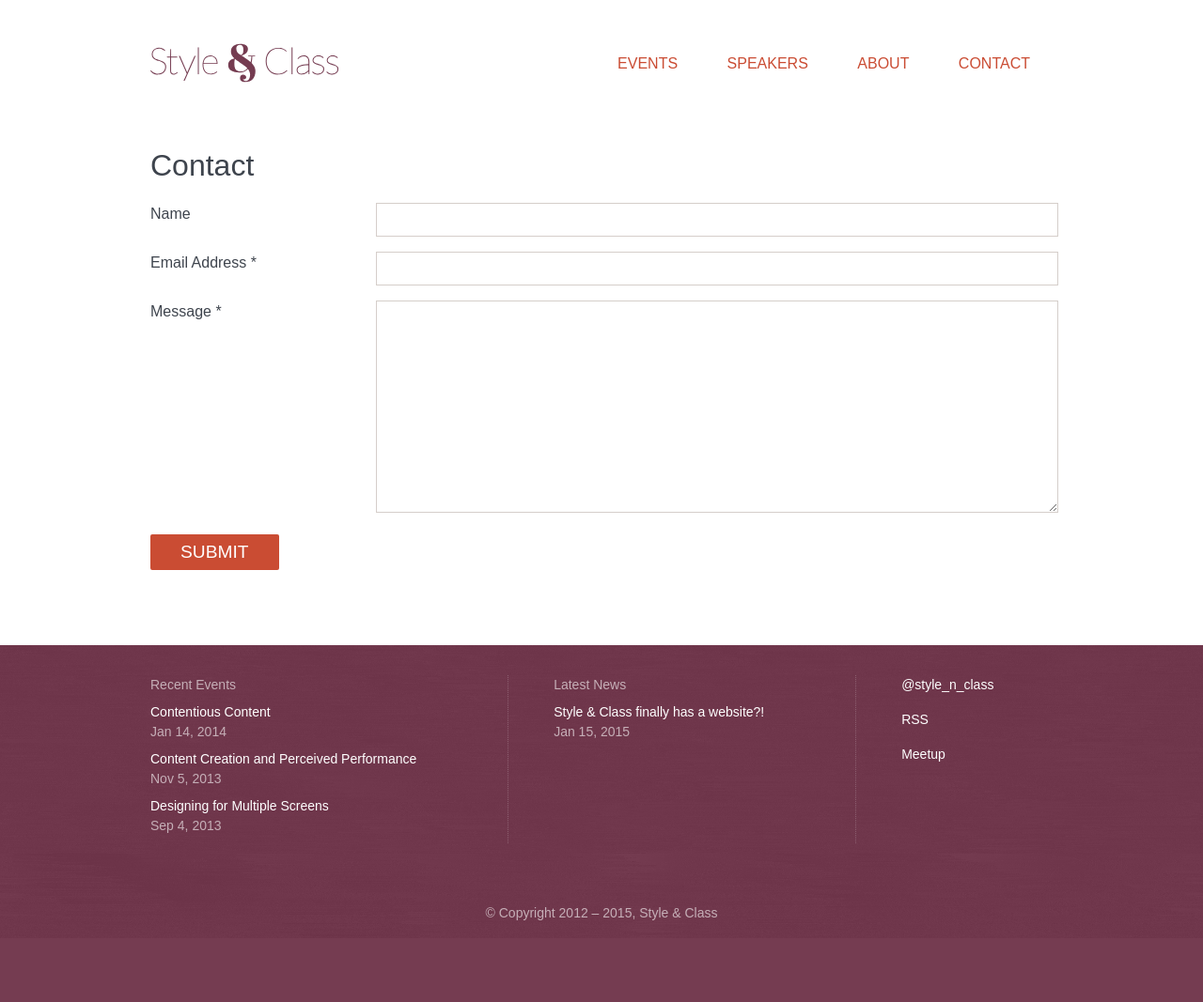
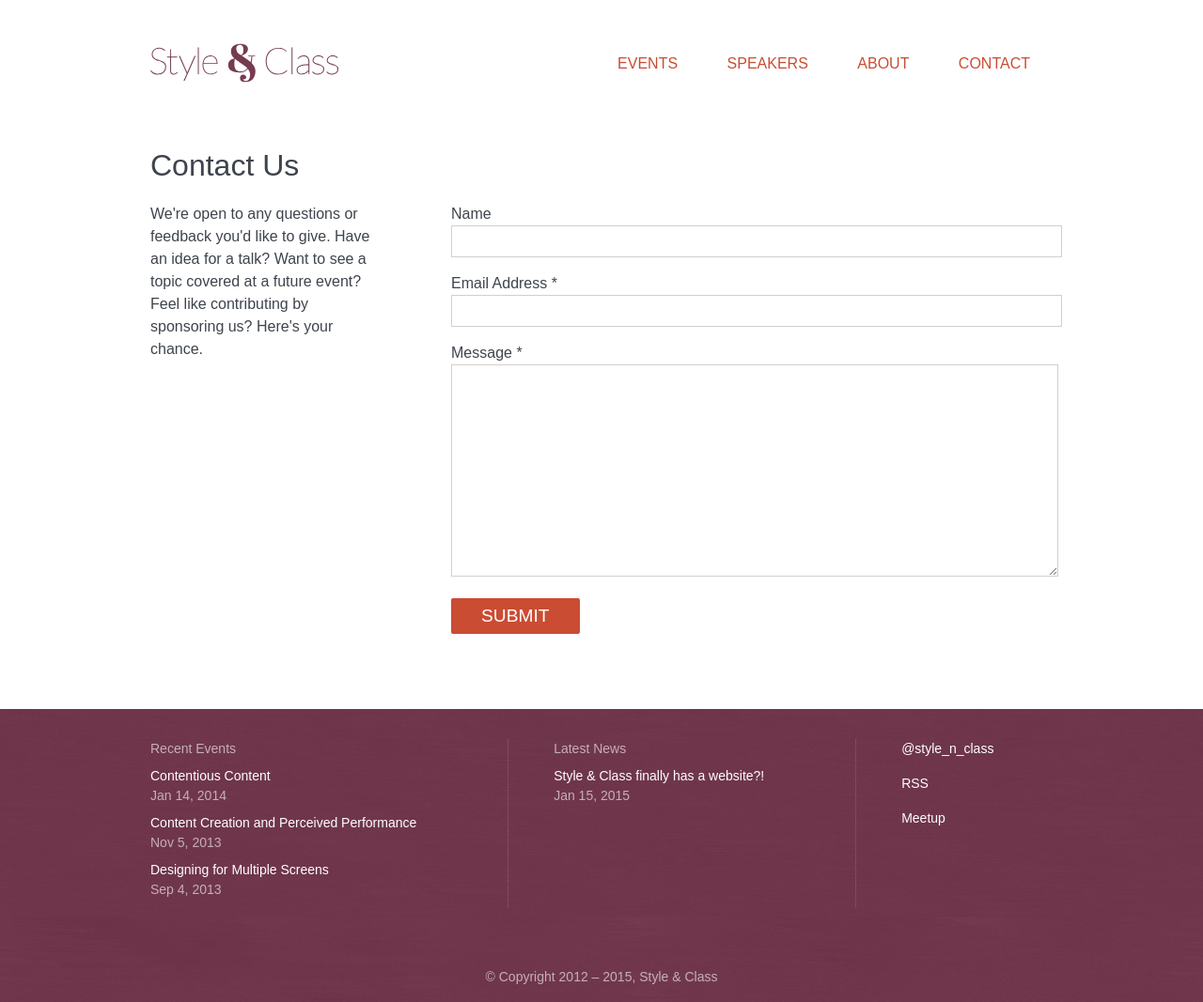
Before and after one commit to styleandclass/styleandclass.ca, a Jekyll site: the page built from contact/index.html, in a window 1280 px wide. Shown: the whole page at 94% size. Built offline with Jekyll 4.4.1, drawn with Linux system fonts in a browser that asks for light colours; before the commit the page ends 999 px from its top, so only the background shows below that.

Commit message:
Updating contact form styling

```diff
--- a/_sass/_component-form.scss
+++ b/_sass/_component-form.scss
@@ -10,6 +10,7 @@
 
 input {
     min-height: 2rem;
+    padding: 0 0.25rem;
 
     @extend %formstyle;
 }
@@ -27,18 +28,31 @@ button, .button {
     font-size: 1.2rem;
     text-transform: uppercase;
 }
+.form {
+    @include screen-medium {
+        display: flex;
+    }
+}
+.form-description {
+    @include screen-medium {
+        flex: 1 1 25%;
+    }
+}
 .form-container {
+    @include screen-medium {
+        flex: 1 1 75%;
+    }
     margin: 0;
 }
 .form-row {
-    display: flex;
     margin: 0 0 1rem 0;
     list-style: none;
 
+    @include screen-medium {
+        padding-left: 5rem;
+    }
+
     label {
-        flex: 1 1 25%;
+        display: block;
     }
 }
-.form-input {
-    flex: 1 1 75%;
-}
--- a/contact/index.html
+++ b/contact/index.html
@@ -3,10 +3,18 @@ layout: page
 title: Contact
 ---
 
-<h1 class="page-heading">Contact</h1>
 
-<form accept-charset="UTF-8" autocomplete="off" enctype="multipart/form-data" method="post" novalidate
+<h1 class="page-heading">Contact Us</h1>
+
+
+<form class="form" accept-charset="UTF-8" autocomplete="off" enctype="multipart/form-data" method="post" novalidate
       action="https://mezzoblue.wufoo.com/forms/z9uh29r01nm1b7/#public">
+
+    <p class="form-description">
+        We're open to any questions or feedback you'd like to give. Have an idea for
+        a talk? Want to see a topic covered at a future event? Feel like contributing by
+        sponsoring us? Here's your chance.
+    </p>
 
     <ul class="form-container">
 
@@ -38,12 +46,10 @@ title: Contact
             </div>
         </li>
 
-    <li class="form-row">
-        <div>
+        <li class="form-row form-submit">
             <button class="button" id="saveForm" name="saveForm" type="submit">
                 Submit
             </button>
-        </div>
         </li>
 
         <li class="is-hidden">
@@ -52,4 +58,5 @@ title: Contact
             <input type="hidden" id="idstamp" name="idstamp" value="HbZ6/0SBLbRjiDgcBSvzGpks/blzAEwj1R4UH+gav10=" />
         </li>
     </ul>
+
 </form>
```
Also changed, not shown: 5 other files. Lines whose indentation alone changed are shown as unchanged.
